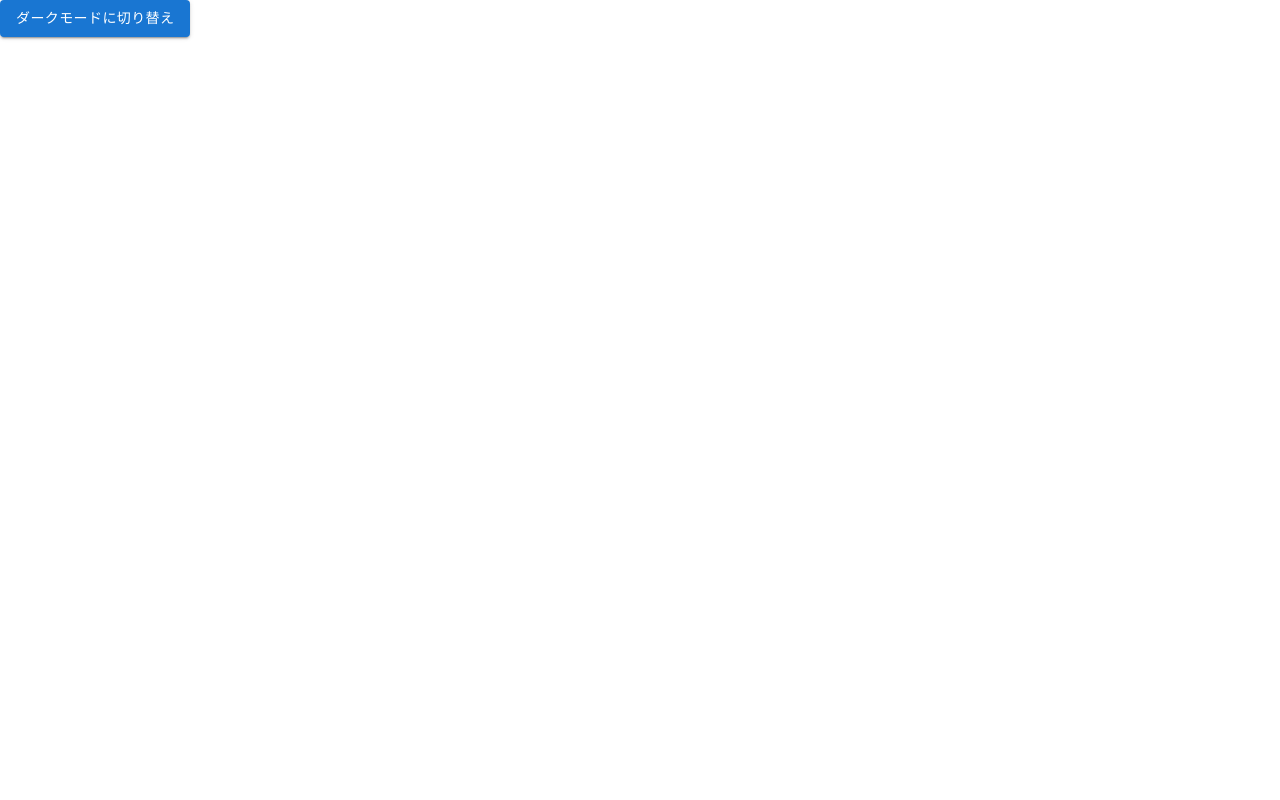
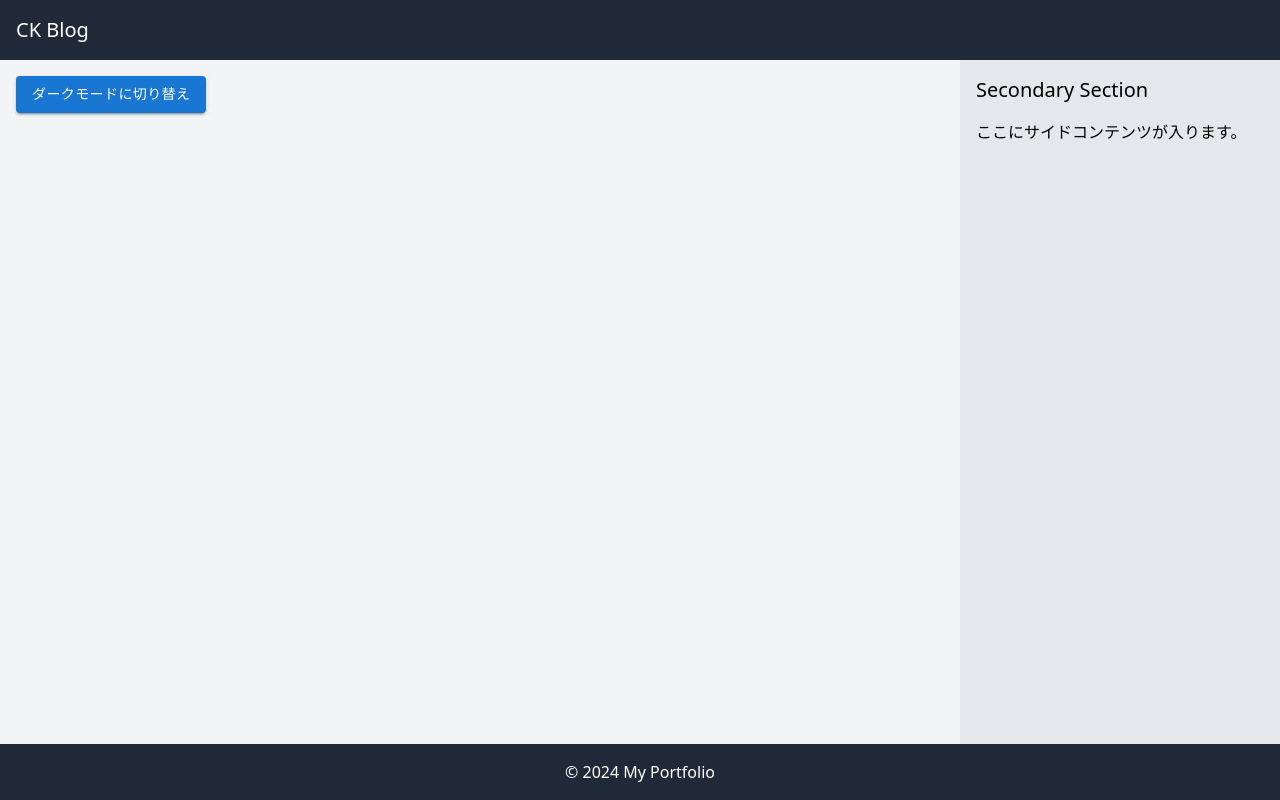
Before and after one commit to teamoo24/ckblog, a Next.js app: page / in a window 1280 px wide. Built offline with nearby package versions, Linux system fonts and the light colour scheme.

Commit message:
試しにレイアウト制作

```diff
--- a/src/app/layout.tsx
+++ b/src/app/layout.tsx
@@ -14,8 +14,30 @@ export default function RootLayout({
 }>) {
   return (
     <html lang="ja">
-      <body className="bg-white pl-[calc(100vw-100%)] text-black antialiased dark:bg-gray-950 dark:text-white">
-        {children}
+      <body className="min-h-screen flex flex-col bg-white text-black dark:bg-gray-900 dark:text-white">
+        {/* ヘッダー */}
+        <header className="bg-gray-800 text-white p-4 dark:bg-gray-700">
+          <h1 className="text-xl">CK Blog</h1>
+        </header>
+
+        {/* メインコンテンツ */}
+        <main className="flex flex-1">
+          {/* Primary セクション */}
+          <section className="flex-1 p-4 bg-gray-100 dark:bg-gray-800">
+            {children}
+          </section>
+
+          {/* Secondary セクション */}
+          <aside className="w-1/4 p-4 bg-gray-200 dark:bg-gray-700">
+            <h2 className="text-xl mb-4">Secondary Section</h2>
+            <p>ここにサイドコンテンツが入ります。</p>
+          </aside>
+        </main>
+
+        {/* フッター */}
+        <footer className="bg-gray-800 text-white p-4 text-center dark:bg-gray-700">
+          <p>&copy; 2024 My Portfolio</p>
+        </footer>
       </body>
     </html>
   )
```
